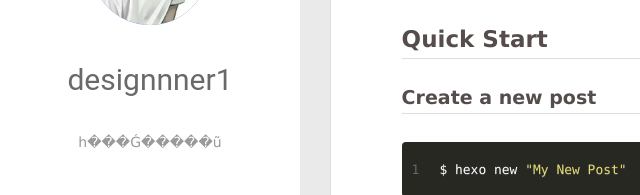
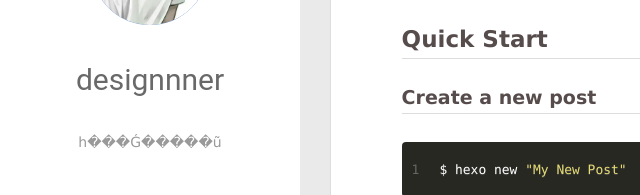
Before and after one commit to designnner/designnner.github.io, a plain HTML site: page 2019/05/08/hello-world/index.html in a window 1280 px wide. Shown: the part 210-405 px from the top of the page, 0-640 px from the left. Drawn offline with Linux system fonts and the light colour scheme; no server answers; files whose address does not match are found by name.

Commit message:
Site updated: 2019-05-08 22:30:33

```diff
--- a/2019/05/08/hello-world/index.html
+++ b/2019/05/08/hello-world/index.html
@@ -50,7 +50,7 @@
 			<img src="/source/img/head.jpg" class="js-avatar">
 		</a>
 		<hgroup>
-		  <h1 class="header-author"><a href="/">designnner1</a></h1>
+		  <h1 class="header-author"><a href="/">designnner</a></h1>
 		</hgroup>
 
 		<p class="header-subtitle">һ���Ǵ�����ũ</p>
@@ -110,7 +110,7 @@
 				<img src="/source/img/head.jpg" class="js-avatar">
 			</div>
 			<hgroup>
-			  <h1 class="header-author js-header-author">designnner1</h1>
+			  <h1 class="header-author js-header-author">designnner</h1>
 			</hgroup>
 
 			<p class="header-subtitle"><i class="icon icon-quo-left"></i>һ���Ǵ�����ũ<i class="icon icon-quo-right"></i></p>
@@ -329,7 +329,7 @@
   <div class="outer">
     <div id="footer-info">
     	<div class="footer-left">
-    		&copy; 2019 designnner1
+    		&copy; 2019 designnner
     	</div>
       	<div class="footer-right">
       		<a href="http://hexo.io/" target="_blank">Hexo</a>  Theme <a href="https://github.com/litten/hexo-theme-yilia" target="_blank">Yilia</a> by Litten
```
Also changed, not shown: 2019/05/08/我的第一篇博客文章/index.html (+3 -3 lines), archives/2019/05/index.html (+3 -3 lines), archives/2019/index.html (+3 -3 lines), archives/index.html (+3 -3 lines), index.html (+3 -3 lines).
